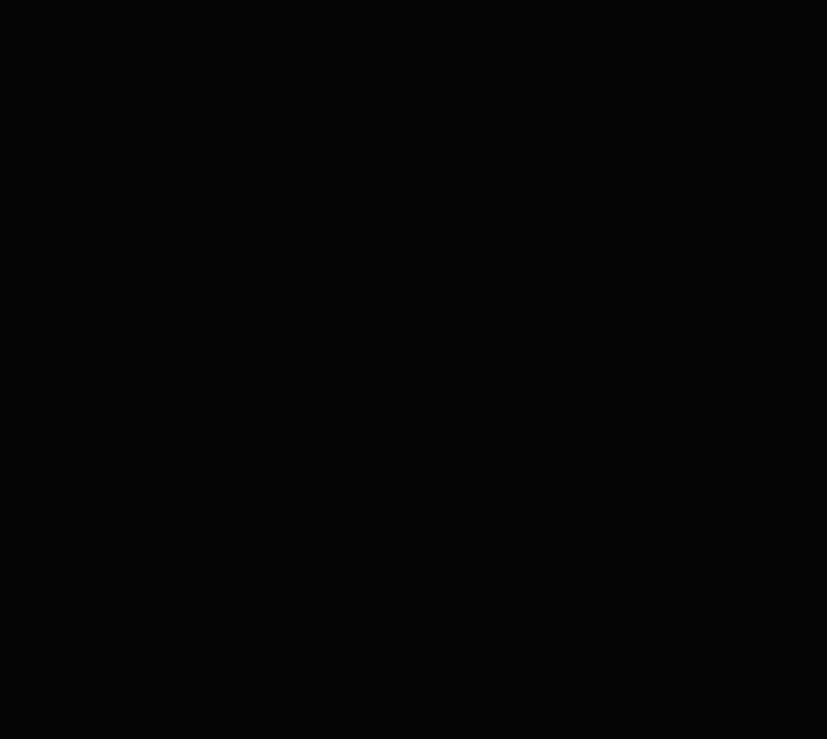
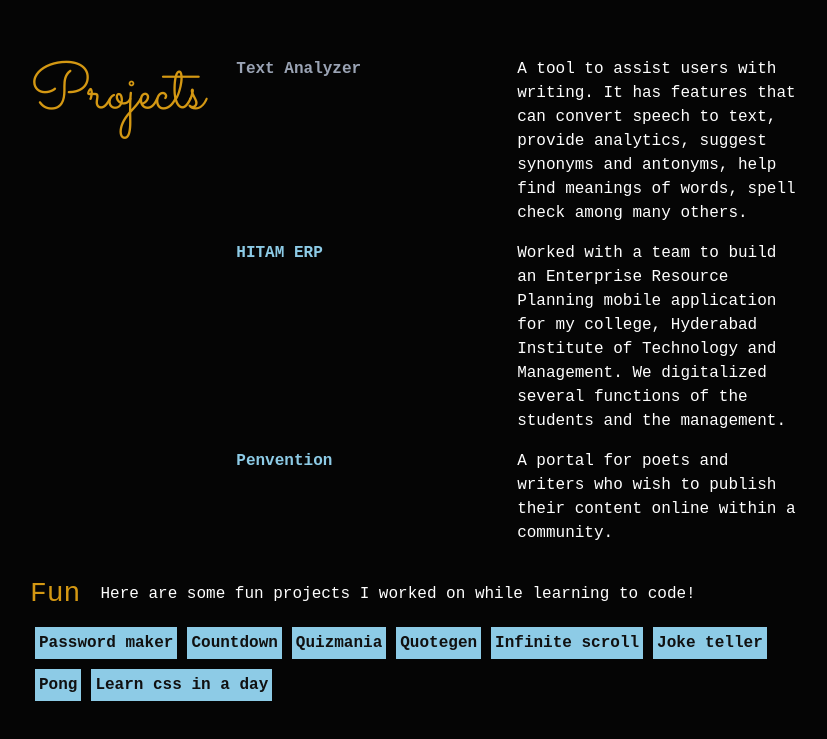
Before and after one commit to shravya-chepa/portfolio, a React (Create React App) app: page / in a window 1280 px wide. Shown: the part 1583-2322 px from the top of the page, without its empty margins (226-1053 px from the left). Before the commit the page ends 1541 px from the top, so only its background shows below. Built offline with nearby package versions, Linux system fonts and the light colour scheme.

Commit message:
feat: add projects section

```diff
--- a/src/App.js
+++ b/src/App.js
@@ -3,6 +3,7 @@
 import NavigationBar from "./components/NavigationBar";
 import Home from "./components/Home";
 import About from "./components/About";
+import Projects from "./components/Projects";
 
 function App() {
   return (
@@ -11,6 +12,7 @@
       <br />
       <Home />
       <About />
+      <Projects />
     </div>
   );
 }
--- a/src/components/About.js
+++ b/src/components/About.js
@@ -10,13 +10,16 @@
 function About() {
   return (
     <div className="about-section" id="about">
+      <br />
+      <br />
       <h1 className="cursive">About</h1>
       <p>
         I am Shravya Chepa and I am a developer. I graduated as a Bachelor of
         Technology in Computer Science in 2022. Over the past year I've worked
         as a Junior Full-stack developer. I've focused on various areas of web
         development including front-end development, back-end development and
-        cloud services.
+        cloud services. Currently I am also exploring machine learning, data
+        science and mobile development.
       </p>
       <p>
         To know more about my skills and activities, check out my{" "}
@@ -53,16 +56,16 @@
         style={{ borderRadius: "12px" }}
         src="https://open.spotify.com/embed/track/4OoYfejHABzYe2mG8p5s8b?utm_source=generator"
         width="100%"
-        height="152"
+        height="151"
         allowfullscreen=""
         allow="autoplay; clipboard-write; encrypted-media; fullscreen; picture-in-picture"
         loading="lazy"
       ></iframe>
-      <br />
-      <br />
+      {/* <br /> */}
       <p>
         Feel free to connect with me <a href="#contact">here!</a>
       </p>
+      <br />
     </div>
   );
 }
--- a/src/components/About.scss
+++ b/src/components/About.scss
@@ -1,5 +1,5 @@
 .about-section {
-  height: 80vh;
+  height: 100vh;
 }
 
 .hobby-section {
@@ -27,13 +27,16 @@
 @media only screen and (max-width: 768px) {
   .about-section {
     h1 {
-      font-size: 34px;
+      font-size: 40px;
+    }
+    p {
+      font-size: 16px;
     }
   }
   .hobby-section {
     display: block;
     p {
-      font-size: 14px;
+      font-size: 16px;
       width: 100%;
       display: block;
     }
--- a/src/components/Home.scss
+++ b/src/components/Home.scss
@@ -4,7 +4,7 @@
 }
 
 .home-container {
-  margin-top: 27.5vh;
+  margin-top: 20vh;
   display: flex;
   justify-content: space-between;
   height: 70vh;
@@ -56,7 +56,7 @@
     }
 
     h4 {
-      font-size: 14px;
+      font-size: 16px;
       margin-top: 5px;
       margin-bottom: 30px;
     }
@@ -68,6 +68,6 @@
   }
 
   h1 {
-    font-size: 34px;
+    font-size: 40px;
   }
 }
--- a/src/components/NavigationBar.js
+++ b/src/components/NavigationBar.js
@@ -29,7 +29,7 @@
         <Collapse isOpen={isOpen} navbar>
           <Nav className="ml-auto nav-bar-items" navbar>
             <NavItem>
-              <NavLink className="nav-bar-color" href="#home">
+              <NavLink className="nav-bar-color" href="/">
                 home
               </NavLink>
             </NavItem>
@@ -39,7 +39,7 @@
               </NavLink>
             </NavItem>
             <NavItem>
-              <NavLink className="nav-bar-color" href="/components/">
+              <NavLink className="nav-bar-color" href="#projects">
                 projects
               </NavLink>
             </NavItem>
--- /dev/null
+++ b/src/components/Projects.js
@@ -0,0 +1,118 @@
+import "./Projects.scss";
+
+function Projects() {
+  return (
+    <div className="projects-section" id="projects">
+      <br />
+      <div className="projects-main">
+        <h1 className="cursive">Projects</h1>
+        <ul className="projects-list">
+          <li className="project-item">
+            <p>
+              <a
+                href="https://shravyachepa-textanalyzer-streamlit-app-ied54z.streamlit.app/"
+                target="_blank"
+                rel="noopener noreferrer"
+              >
+                <strong>Text Analyzer</strong>
+              </a>
+            </p>
+            <p>
+              A tool to assist users with writing. It has features that can
+              convert speech to text, provide analytics, suggest synonyms and
+              antonyms, help find meanings of words, spell check among many
+              others.
+            </p>
+          </li>
+          <li className="project-item">
+            <p>
+              <strong>HITAM ERP</strong>
+            </p>
+            <p>
+              Worked with a team to build an Enterprise Resource Planning mobile
+              application for my college, Hyderabad Institute of Technology and
+              Management. We digitalized several functions of the students and
+              the management.{" "}
+            </p>
+          </li>
+          <li className="project-item">
+            <p>
+              <strong>Penvention</strong>
+            </p>
+            <p>
+              A portal for poets and writers who wish to publish their content
+              online within a community.{" "}
+            </p>
+          </li>
+        </ul>
+      </div>
+      <div className="projects-fun">
+        <div className="projects-fun-intro">
+          <h3>Fun</h3>
+          <p>Here are some fun projects I worked on while learning to code!</p>
+        </div>
+        <div className="projects-fun-items">
+          <a
+            href="https://shravya-pwdgen.netlify.app"
+            target="_blank"
+            rel="noopener noreferrer"
+          >
+            Password maker
+          </a>
+          <a
+            href="https://shravya-chepa.github.io/countdown/"
+            target="_blank"
+            rel="noopener noreferrer"
+          >
+            Countdown
+          </a>
+          <a
+            href="https://quiz-mania.vercel.app/"
+            target="_blank"
+            rel="noopener noreferrer"
+          >
+            Quizmania
+          </a>
+          <a
+            href="https://shravya-chepa.github.io/quotegen/"
+            target="_blank"
+            rel="noopener noreferrer"
+          >
+            Quotegen
+          </a>
+          <a
+            href="https://shravya-chepa.github.io/infinite-scroll/"
+            target="_blank"
+            rel="noopener noreferrer"
+          >
+            Infinite scroll
+          </a>
+          <a
+            href="https://shravya-chepa.github.io/joke-teller/"
+            target="_blank"
+            rel="noopener noreferrer"
+          >
+            Joke teller
+          </a>
+
+          <a
+            href="https://shravya-chepa.github.io/pong/"
+            target="_blank"
+            rel="noopener noreferrer"
+          >
+            Pong
+          </a>
+          <a
+            href="https://shravya-chepa.github.io/Learn-CSS-in-a-day/"
+            target="_blank"
+            rel="noopener noreferrer"
+          >
+            Learn css in a day
+          </a>
+        </div>
+      </div>
+    </div>
+  );
+}
+
+export default Projects;
--- /dev/null
+++ b/src/components/Projects.scss
@@ -0,0 +1,64 @@
+.projects-section {
+  height: 90vh;
+}
+
+.projects-main {
+  display: flex;
+
+  .project-item {
+    display: flex;
+
+    p {
+      width: 50%;
+    }
+
+    p:first-of-type {
+      color: #8dcbe6;
+    }
+  }
+}
+
+.projects-fun-items {
+  display: flex;
+  flex-wrap: wrap;
+
+  a {
+    color: #101010;
+    margin-right: 20px;
+    padding: 4px;
+    text-align: center;
+    background-color: #8dcbe6;
+    font-weight: bolder;
+    margin: 5px;
+  }
+}
+
+.projects-fun-intro {
+  display: flex;
+
+  h3 {
+    margin-right: 20px;
+    color: #d49813;
+  }
+  p {
+    margin-top: 5px;
+  }
+}
+
+@media only screen and (max-width: 768px) {
+  .projects-main {
+    display: block;
+
+    h1 {
+      font-size: 40px;
+    }
+
+    .project-item {
+      display: block;
+
+      p {
+        width: 100%;
+      }
+    }
+  }
+}
```
